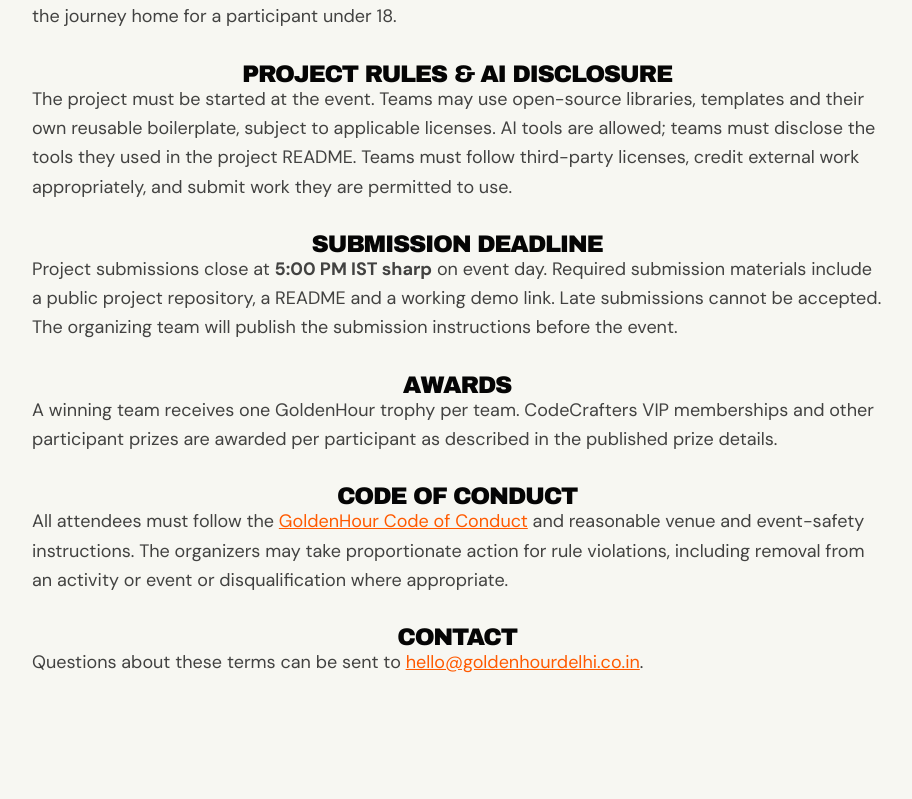
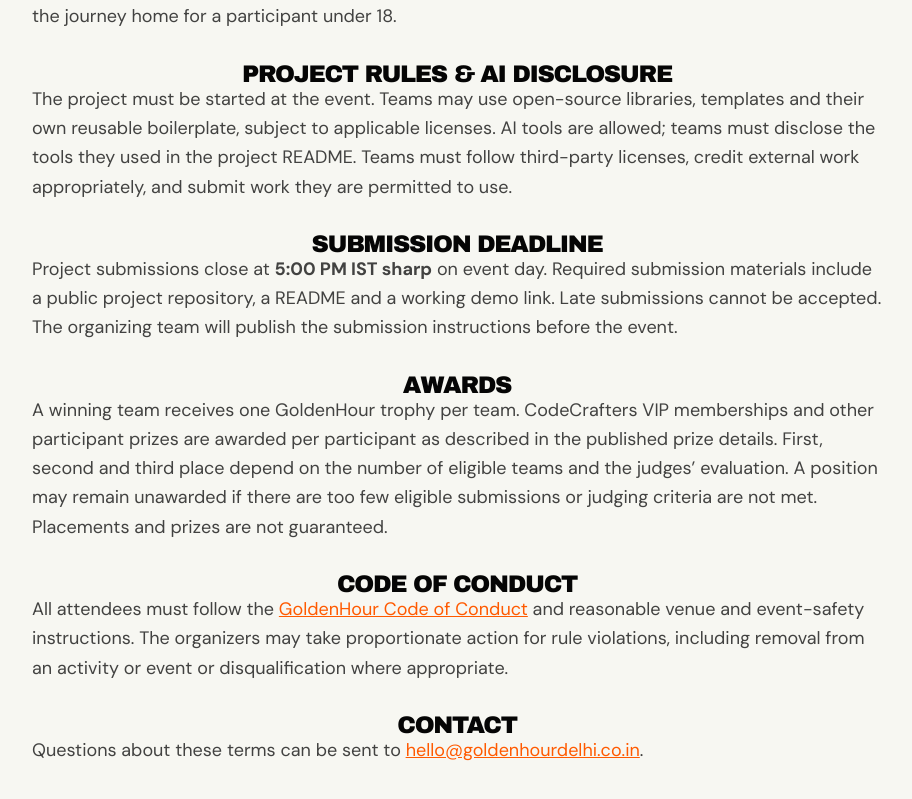
Before and after one commit to abhinav807/goldenhour, a Next.js app: page /terms in a window 1280 px wide. Shown: the part 853-1652 px from the top of the page, without its empty margins (183-1095 px from the left). Built offline with nearby package versions, Linux system fonts and the light colour scheme; no server answers.

Commit message:
Update GoldenHour tracks and award eligibility across website

```diff
--- a/src/app/terms/page.tsx
+++ b/src/app/terms/page.tsx
@@ -11,7 +11,7 @@ export default function TermsPage() {
     <section><h2 className="font-archivo text-2xl text-black mb-3">PARENT/GUARDIAN CONSENT &amp; AGE CHECK</h2><p>Participants under 18 need parent or legal guardian consent. Consent is requested during registration, and a signed guardian consent slip must be brought to check-in. At check-in, organizers may view a school ID, Aadhaar, passport, or birth certificate to verify age. They will not copy or store that document.</p><p className="mt-3">Participants are responsible for arranging their own travel. Overnight accommodation is not provided. Until the venue is confirmed, these travel details are provisional. A parent or guardian must arrange the journey home for a participant under 18.</p></section>
     <section><h2 className="font-archivo text-2xl text-black mb-3">PROJECT RULES &amp; AI DISCLOSURE</h2><p>The project must be started at the event. Teams may use open-source libraries, templates and their own reusable boilerplate, subject to applicable licenses. AI tools are allowed; teams must disclose the tools they used in the project README. Teams must follow third-party licenses, credit external work appropriately, and submit work they are permitted to use.</p></section>
     <section><h2 className="font-archivo text-2xl text-black mb-3">SUBMISSION DEADLINE</h2><p>Project submissions close at <strong>5:00 PM IST sharp</strong> on event day. Required submission materials include a public project repository, a README and a working demo link. Late submissions cannot be accepted. The organizing team will publish the submission instructions before the event.</p></section>
-    <section><h2 className="font-archivo text-2xl text-black mb-3">AWARDS</h2><p>A winning team receives one GoldenHour trophy per team. CodeCrafters VIP memberships and other participant prizes are awarded per participant as described in the published prize details.</p></section>
+    <section><h2 className="font-archivo text-2xl text-black mb-3">AWARDS</h2><p>A winning team receives one GoldenHour trophy per team. CodeCrafters VIP memberships and other participant prizes are awarded per participant as described in the published prize details. First, second and third place depend on the number of eligible teams and the judges’ evaluation. A position may remain unawarded if there are too few eligible submissions or judging criteria are not met. Placements and prizes are not guaranteed.</p></section>
     <section><h2 className="font-archivo text-2xl text-black mb-3">CODE OF CONDUCT</h2><p>All attendees must follow the <Link className="underline text-sunset" href="/code-of-conduct">GoldenHour Code of Conduct</Link> and reasonable venue and event-safety instructions. The organizers may take proportionate action for rule violations, including removal from an activity or event or disqualification where appropriate.</p></section>
     <section><h2 className="font-archivo text-2xl text-black mb-3">CONTACT</h2><p>Questions about these terms can be sent to <a className="underline text-sunset" href={`mailto:${eventConfig.contactEmail}`}>{eventConfig.contactEmail}</a>.</p></section>
   </div></article></main>;
```
